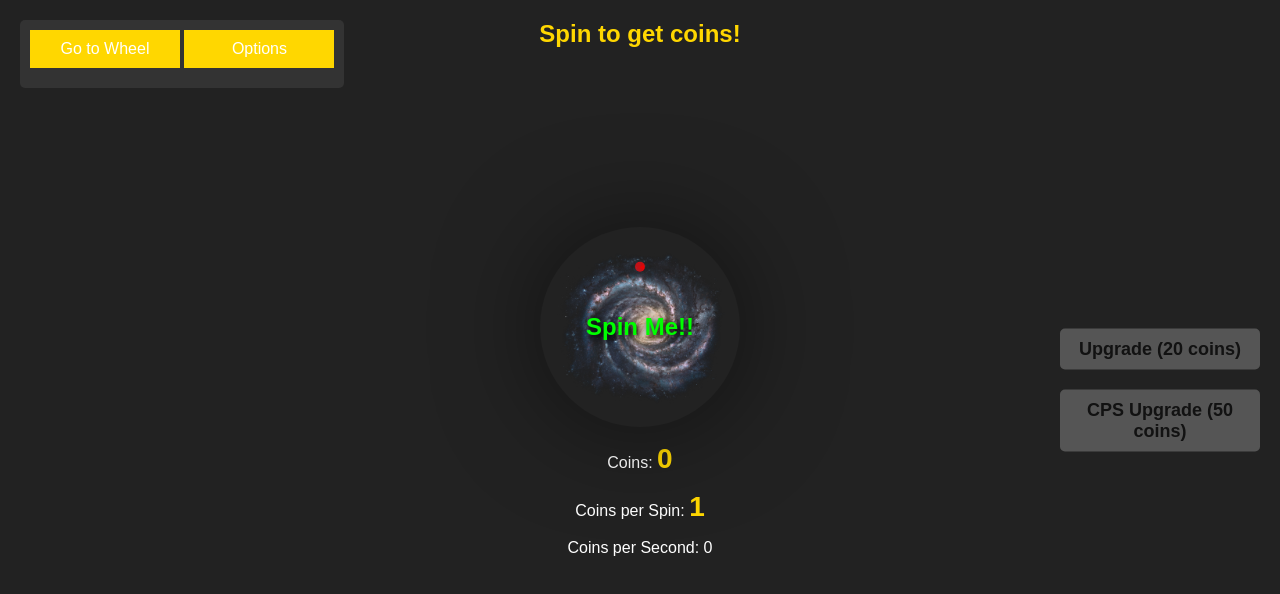
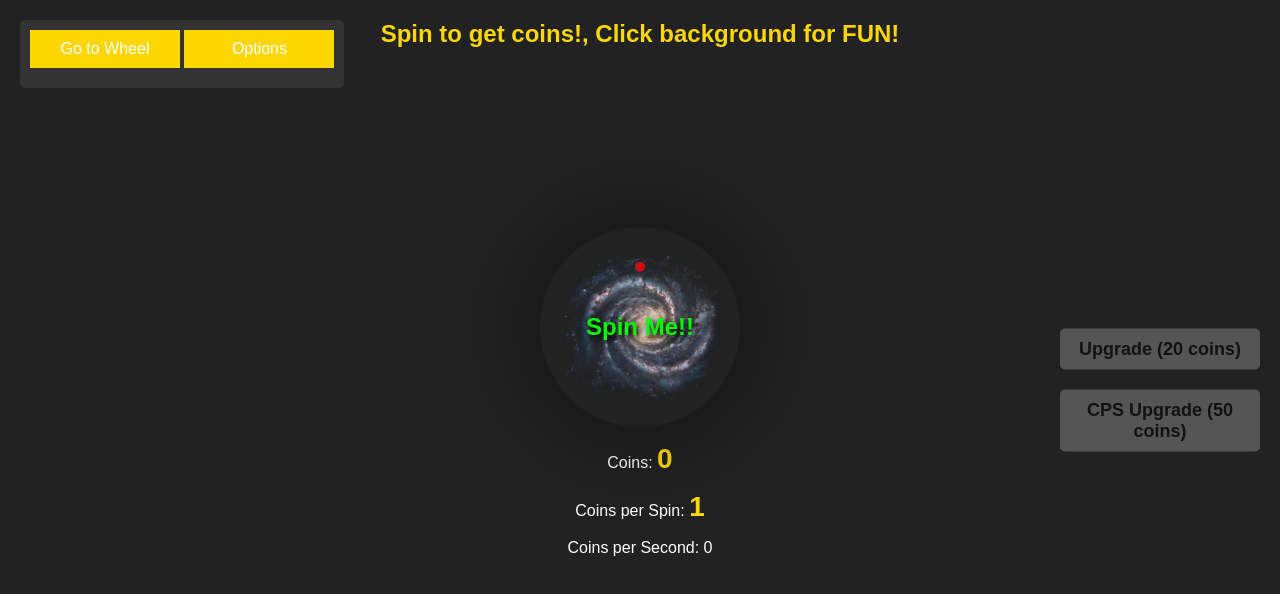
Before and after one commit to vorlez/Vorlez-Spinner, a plain HTML site: page index.html in a window 1280 px wide. Drawn offline with Linux system fonts and the light colour scheme.

Commit message:
Update index.html

```diff
--- a/index.html
+++ b/index.html
@@ -88,8 +88,6 @@
             position: relative;
             text-shadow: 3px 3px 6px rgba(0, 0, 0, 0.9), 0px 0px 10px rgba(0, 0, 0, 0.7);
         }
-
-
 
         .wheel:active {
             cursor: grabbing;
@@ -234,7 +232,7 @@
     </div>
 
 
-    <div class="topText" id="topText">Spin to get coins!</div>
+    <div class="topText" id="topText">Spin to get coins!, Click background for FUN!</div>
 
     <!-- Wheel container -->
     <div class="wheel-container" id="wheelPage">
```
